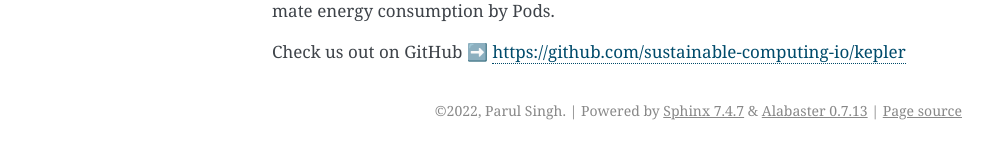
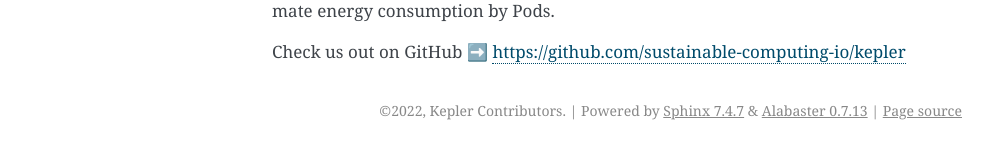
Before and after one commit to sustainable-computing-io/kepler-doc, a Sphinx documentation site: the page built from docs/source/index.rst, in a window 1280 px wide. Shown: the part 216-375 px from the top of the page, without its empty margins (148-1141 px from the left). Built offline with Sphinx 7.4.7, drawn with Linux system fonts in a browser that asks for light colours.

Commit message:
Update copyright
Signed-off-by: Parul <parsingh@redhat.com>

```diff
--- a/docs/source/conf.py
+++ b/docs/source/conf.py
@@ -18,8 +18,8 @@
 # -- Project information -----------------------------------------------------
 
 project = 'Kepler'
-copyright = '2022, Parul Singh'
-author = 'Parul Singh'
+copyright = '2022, Kepler Contributors'
+author = 'Kepler Contributors'
 
 # The full version, including alpha/beta/rc tags
 release = '0.1'
```
